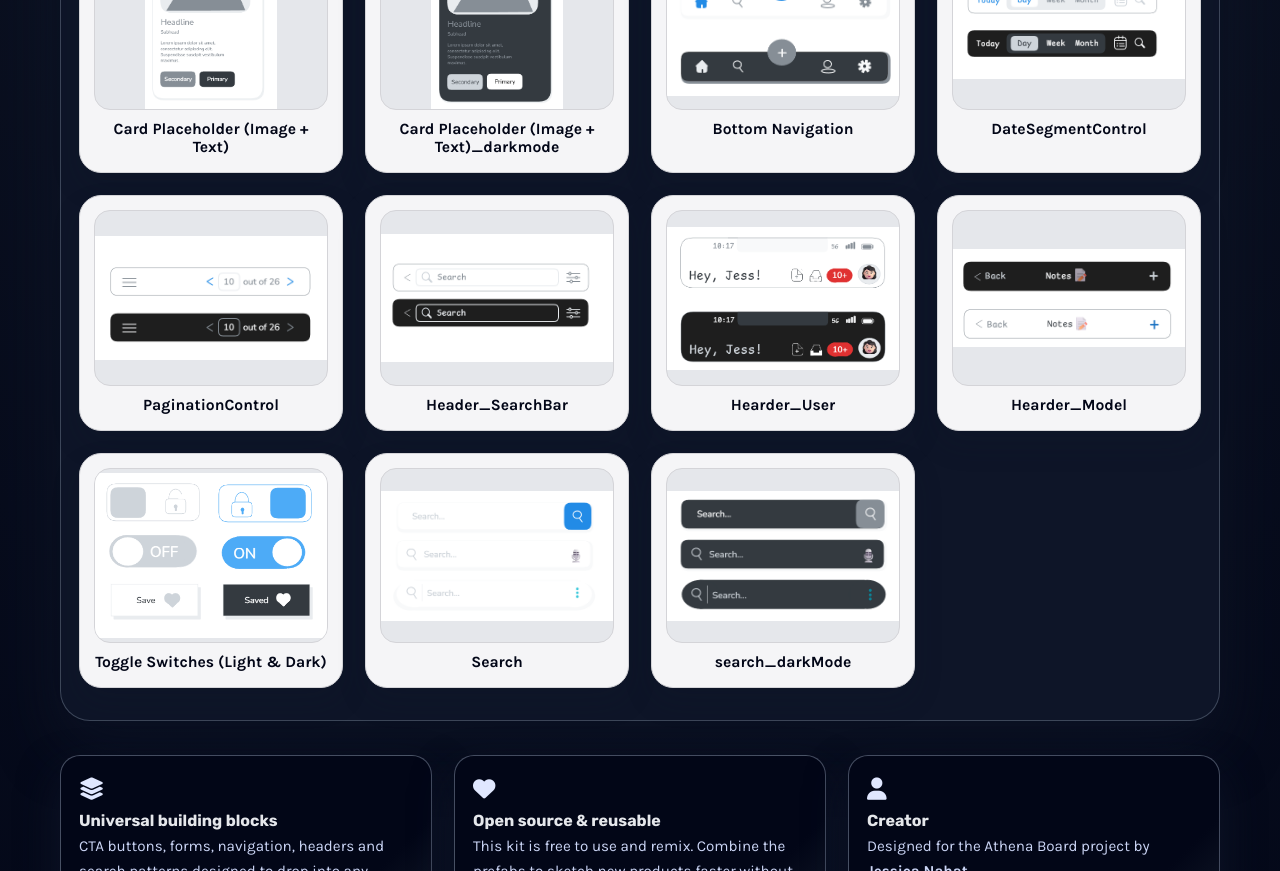
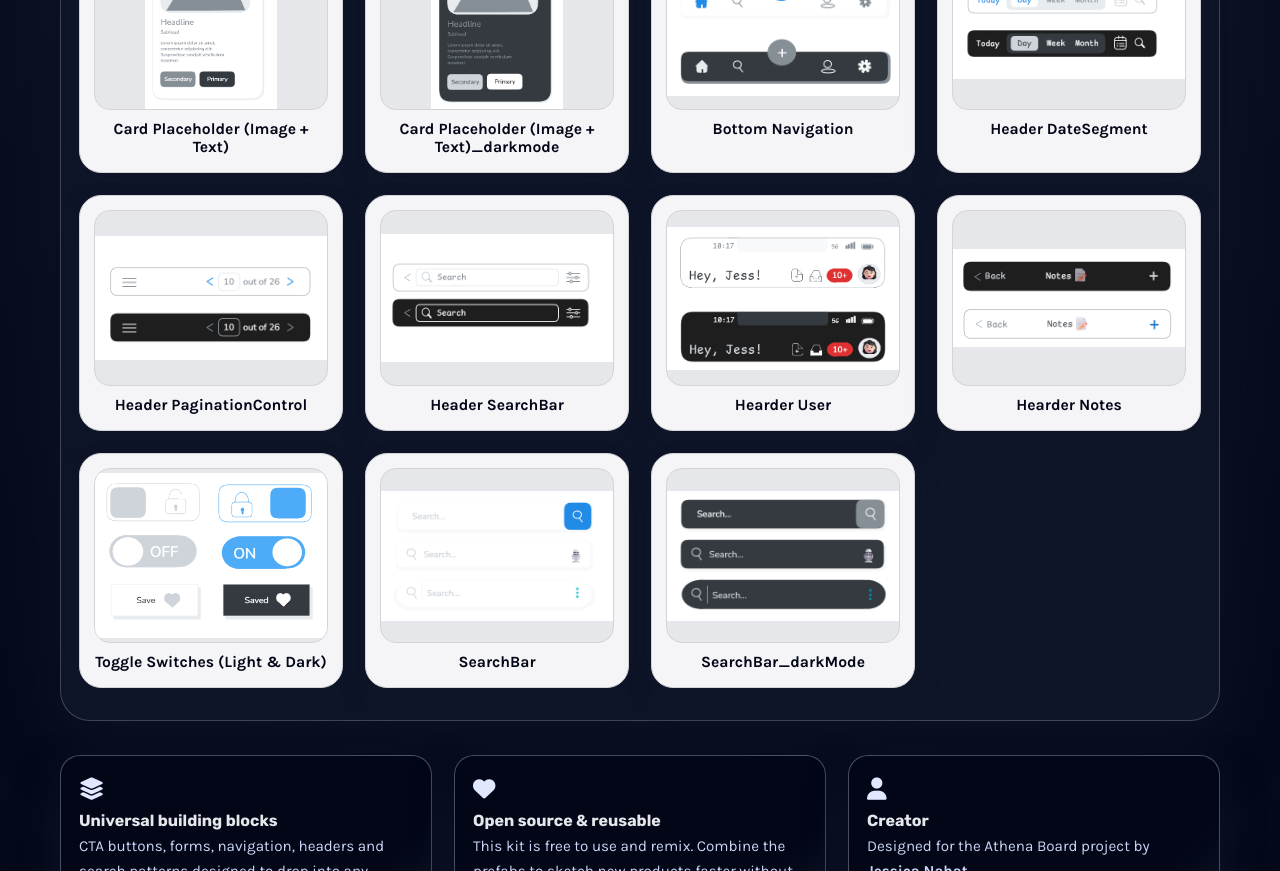
Before and after one commit to Jessenahat/Whiteboard-UniversalKit-Library, a plain HTML site: page index.html in a window 1280 px wide. Shown: the part 680-1551 px from the top of the page. Drawn offline with Linux system fonts and the light colour scheme.

Commit message:
update names

```diff
--- a/index.html
+++ b/index.html
@@ -384,7 +384,7 @@
           <div class="thumb">
             <img src="images/HeaderDateSegment.png" alt="Date segment control" loading="lazy">
           </div>
-          <div class="caption">DateSegmentControl</div>
+          <div class="caption">Header DateSegment</div>
         </article>
 
         <!-- 9 PaginationControl -->
@@ -392,7 +392,7 @@
           <div class="thumb">
             <img src="images/HearderPaginationControl.png" alt="Pagination control" loading="lazy">
           </div>
-          <div class="caption">PaginationControl</div>
+          <div class="caption">Header PaginationControl</div>
         </article>
 
         <!-- 10 Header_SearchBar -->
@@ -400,7 +400,7 @@
           <div class="thumb">
             <img src="images/HeaderSearchBar.png" alt="Header with search bar" loading="lazy">
           </div>
-          <div class="caption">Header_SearchBar</div>
+          <div class="caption">Header SearchBar</div>
         </article>
 
         <!-- 11 Hearder_User -->
@@ -408,7 +408,7 @@
           <div class="thumb">
             <img src="images/HearderUser.png" alt="Header with user actions" loading="lazy">
           </div>
-          <div class="caption">Hearder_User</div>
+          <div class="caption">Hearder User</div>
         </article>
 
         <!-- 12 Hearder_Model -->
@@ -416,7 +416,7 @@
           <div class="thumb">
             <img src="images/HearderNotes.png" alt="Header layout module" loading="lazy">
           </div>
-          <div class="caption">Hearder_Model</div>
+          <div class="caption">Hearder Notes</div>
         </article>
 
         <!-- 13 Toggle Switches -->
@@ -432,7 +432,7 @@
           <div class="thumb">
             <img src="images/SearchBar.png" alt="Search component" loading="lazy">
           </div>
-          <div class="caption">Search</div>
+          <div class="caption">SearchBar</div>
         </article>
 
         <!-- 15 search_darkMode -->
@@ -440,7 +440,7 @@
           <div class="thumb">
             <img src="images/SearchBar_darkmode.png" alt="Search dark mode" loading="lazy">
           </div>
-          <div class="caption">search_darkMode</div>
+          <div class="caption">SearchBar_darkMode</div>
         </article>
       </div>
     </section>
```
